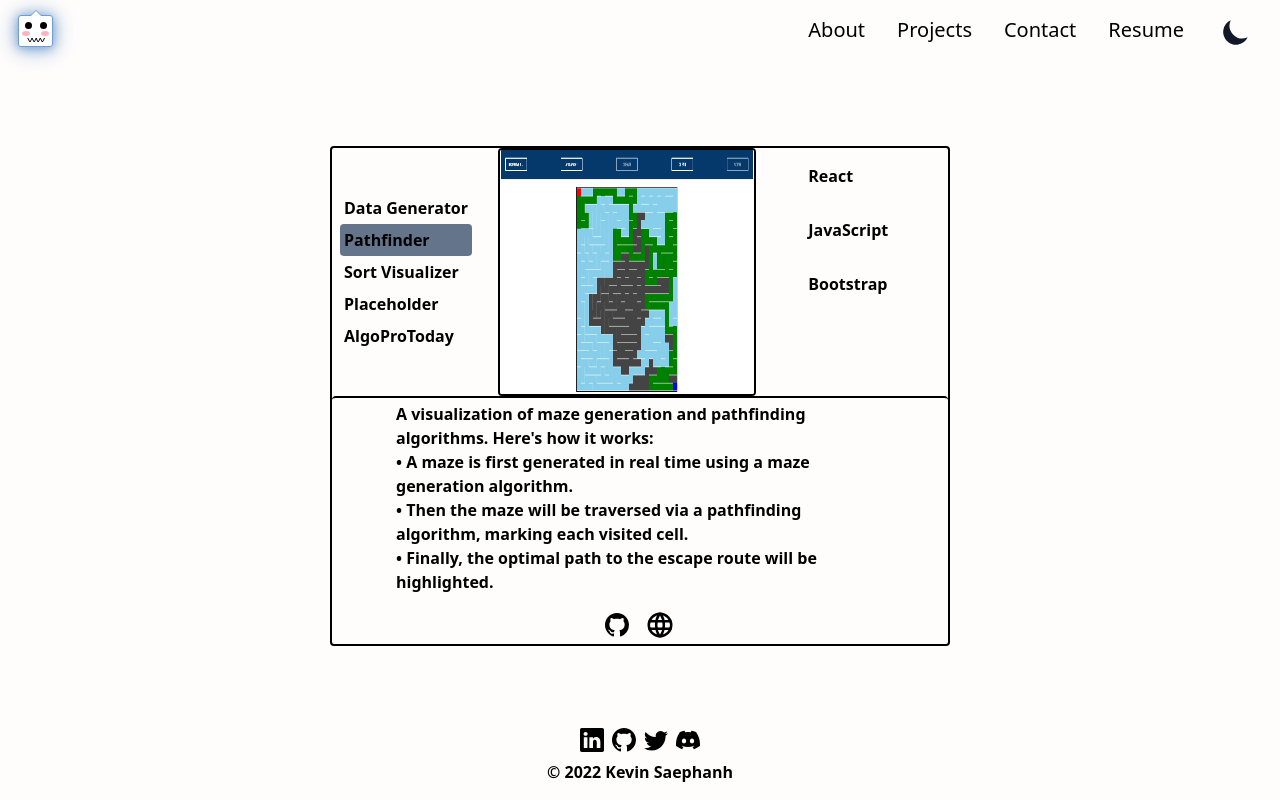
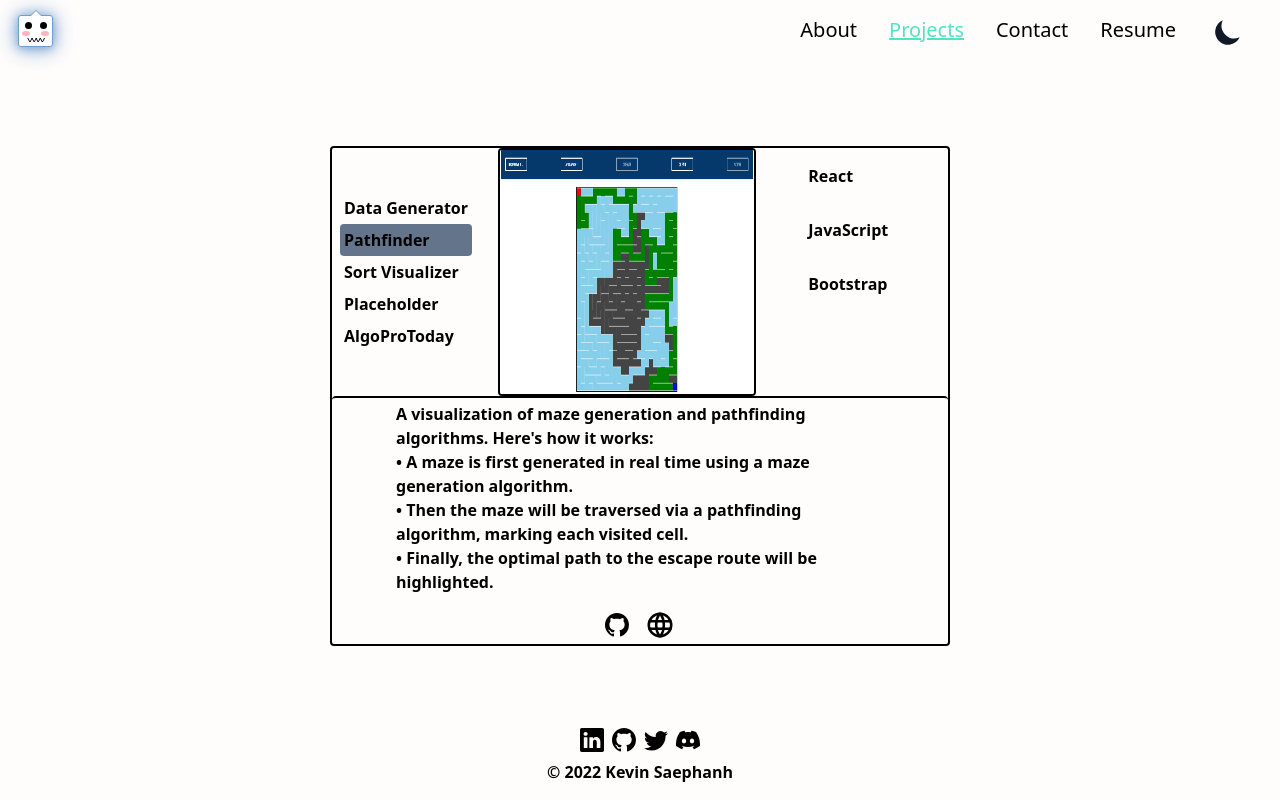
Before and after one commit to KevinSaephanh/portfolio, a Next.js app: page /projects in a window 1280 px wide. Built offline with nearby package versions, Linux system fonts and the light colour scheme.

Commit message:
Add active nav link style

```diff
--- a/src/components/common/Navbar/NavLink.tsx
+++ b/src/components/common/Navbar/NavLink.tsx
@@ -4,16 +4,25 @@ import React from 'react';
 type NavLinkProps = {
   href: string;
   label: string;
+  active?: boolean;
   target?: string;
   styles?: string;
 };
 
-export const NavLink: React.FC<NavLinkProps> = ({ href, label, target, styles }: NavLinkProps) => {
+export const NavLink: React.FC<NavLinkProps> = ({
+  href,
+  label,
+  active,
+  target,
+  styles,
+}: NavLinkProps) => {
   return (
     <Link
       href={href}
       target={target}
-      className={`link-item flex items-center hover-highlight themed-text text-xl py-2 hover:underline hover:underline-offset-4 ${styles}`}
+      className={`link-item flex items-center hover-highlight text-xl py-2 hover:underline hover:underline-offset-4 ${
+        active ? 'active-link' : ''
+      } ${styles}`}
       aria-current='page'
     >
       {label}
--- a/src/components/common/Navbar/Navbar.tsx
+++ b/src/components/common/Navbar/Navbar.tsx
@@ -1,3 +1,4 @@
+import { useRouter } from 'next/router';
 import React from 'react';
 import { HamburgerButton } from '../../ui/Buttons/HamburgerButton';
 import { ThemeButton } from '../../ui/Buttons/ThemeButton';
@@ -21,9 +22,10 @@ const links = [
 
 export const Navbar: React.FC = () => {
   const [open, setOpen] = React.useState(false);
+  const router = useRouter();
 
   return (
-    <nav className='h-screen relative px-4 md:h-16 z-50'>
+    <nav className='h-screen relative px-2 lg:px-6 md:h-16 z-50'>
       <div className='flex flex-wrap items-center justify-between'>
         <section className='w-full relative flex justify-between lg:w-auto lg:static lg:block lg:justify-start'>
           <Logo />
@@ -42,12 +44,17 @@ export const Navbar: React.FC = () => {
         </section>
 
         <section
-          className={`flex-center flex-col md:flex-row md:flex md:ml-auto w-full md:w-auto md:order-1
+          className={`flex-center flex-col md:flex-row md:flex md:ml-auto w-full md:w-auto
               ${open ? 'flex' : 'hidden'}`}
         >
           <ul className='flex flex-col md:flex-row list-none p-2 mt-4 md:space-x-8 md:mt-0'>
             {links.map((nav, key) => (
-              <NavLink href={nav.link} label={nav.label} key={key} />
+              <NavLink
+                href={nav.link}
+                label={nav.label}
+                active={router.pathname === nav.link}
+                key={key}
+              />
             ))}
             <NavLink href={'/resume.pdf'} label={'Resume'} target={'_blank'} />
             <ThemeButton />
--- a/src/components/ui/Buttons/ThemeButton.tsx
+++ b/src/components/ui/Buttons/ThemeButton.tsx
@@ -11,14 +11,14 @@ export const ThemeButton: React.FC = () => {
     <button
       aria-label='Toggle Dark Mode'
       type='button'
-      className='h-10 w-10 rounded-full p-1 sm:ml-2 hover:border-2 hover:bg-slate-400 dark:hover:bg-slate-700'
+      className='h-10 w-10 rounded-full p-1 mt-1 sm:ml-2 hover:border-2 hover:bg-slate-400 dark:hover:bg-slate-700'
       onClick={() => setTheme(theme === 'dark' || resolvedTheme === 'dark' ? 'light' : 'dark')}
     >
       <svg
         xmlns='http://www.w3.org/2000/svg'
         viewBox='0 0 20 20'
         fill='currentColor'
-        className='text-gray-900 dark:text-gray-100 mt-1'
+        className='text-gray-900 dark:text-gray-100'
       >
         {mounted && (theme === 'dark' || resolvedTheme === 'dark') ? (
           <path
--- a/src/styles/globals.scss
+++ b/src/styles/globals.scss
@@ -62,6 +62,11 @@
 
 .game-font {
   font-family: 'Press Start 2P', cursive;
+}
+
+.active-link {
+  color: #50e4c4;
+  text-decoration: underline;
 }
 
 h2,
```
